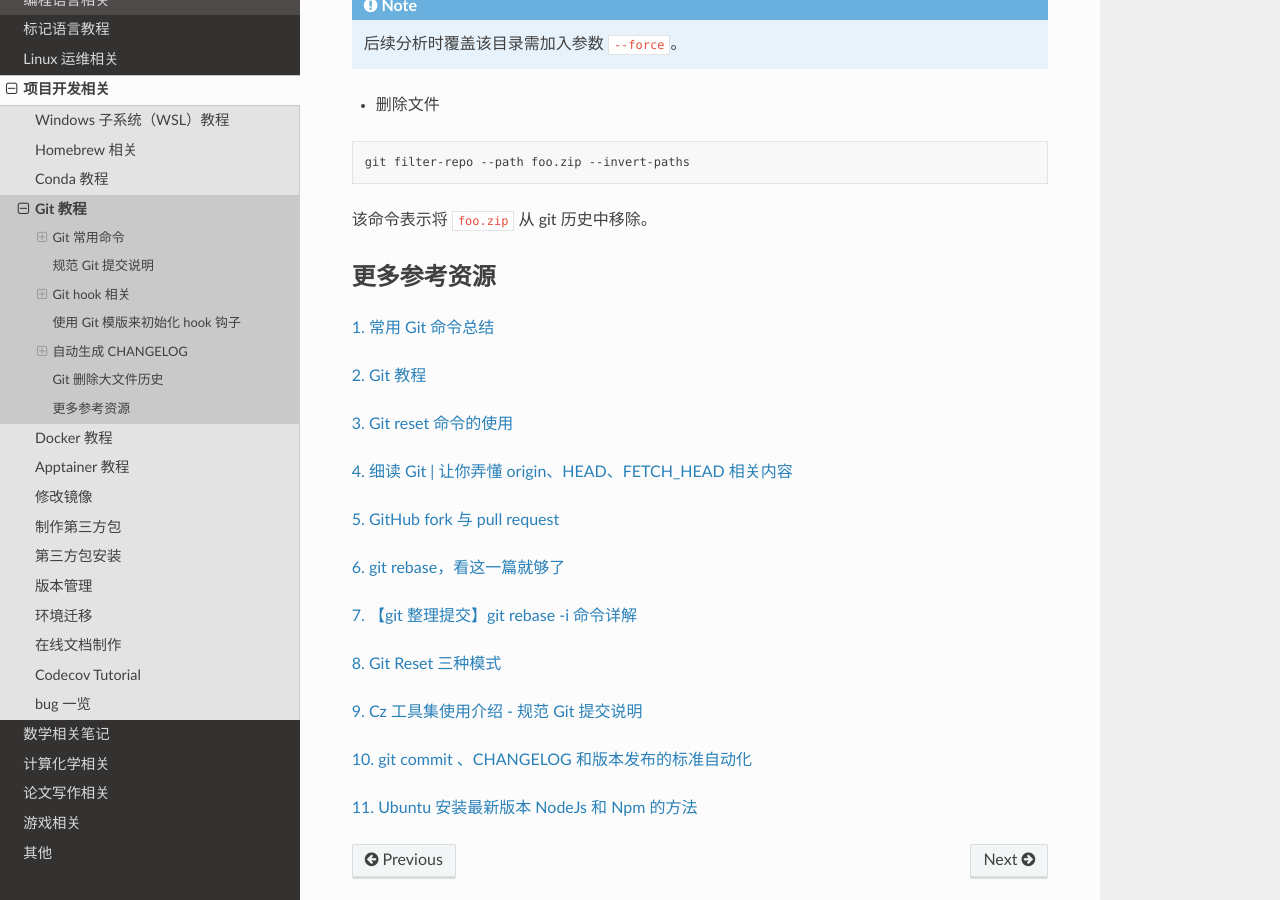
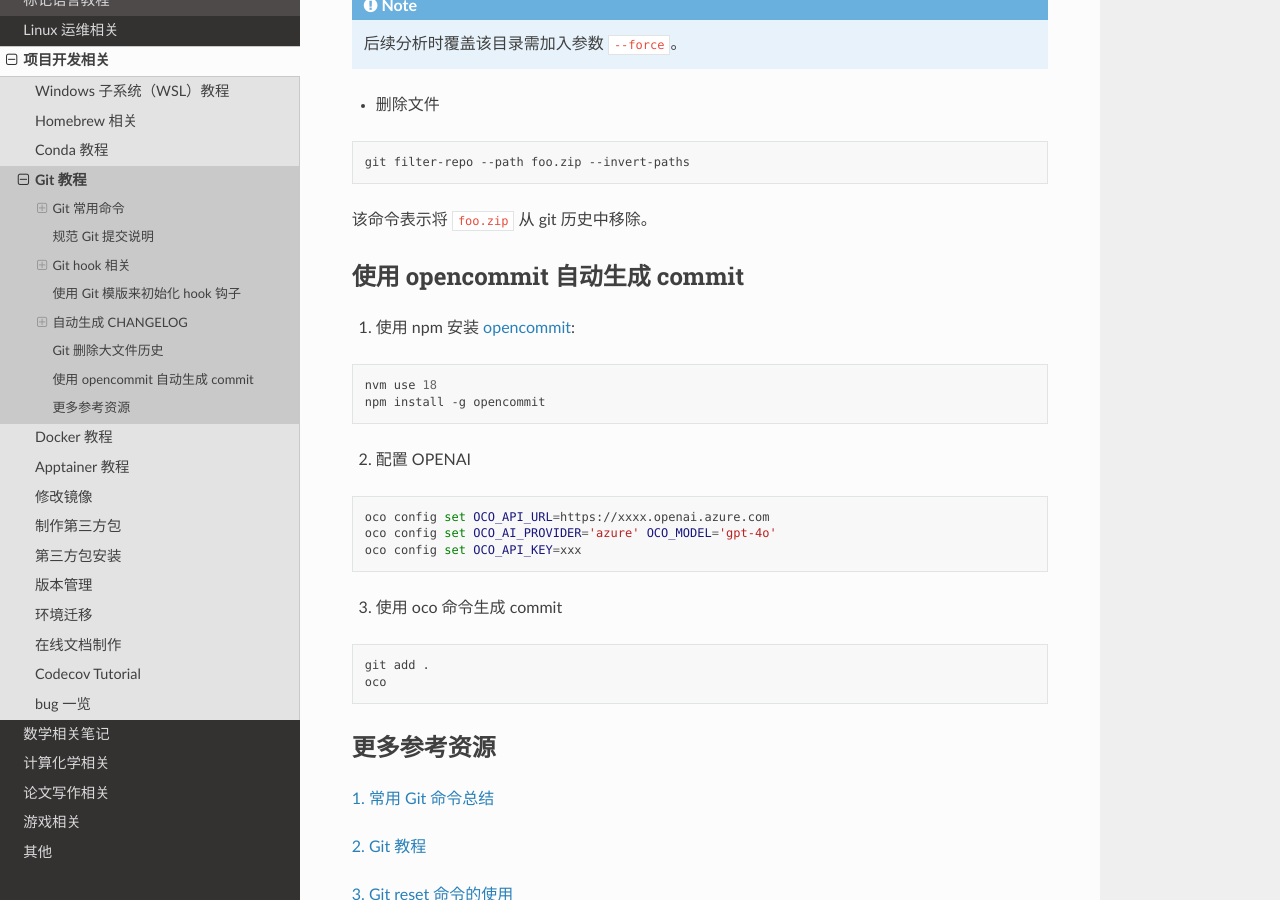
Before and after one commit to Rasic2/CodeNote, a Sphinx documentation site: the page built from docs/source/development/git.md, in a window 1280 px wide and 900 px high, scrolled down 10023 px. Built offline with Sphinx 7.4.7 and the Read the Docs theme 3.1.0, drawn with Linux system fonts in a browser that asks for light colours.

Commit message:
docs(git.md): add instructions for using opencommit to auto-generate commit messages

````diff
--- a/docs/source/development/git.md
+++ b/docs/source/development/git.md
@@ -514,6 +514,30 @@ git filter-repo --path foo.zip --invert-paths
 
 该命令表示将 `foo.zip` 从 git 历史中移除。
 
+## 使用 opencommit 自动生成 commit
+
+1. 使用 npm 安装 [opencommit](https://github.com/di-sukharev/opencommit):
+
+```bash
+nvm use 18
+npm install -g opencommit
+```
+
+2. 配置 OPENAI
+
+```bash
+oco config set OCO_API_URL=https://xxxx.openai.azure.com
+oco config set OCO_AI_PROVIDER='azure' OCO_MODEL='gpt-4o'
+oco config set OCO_API_KEY=xxx
+```
+
+3. 使用 oco 命令生成 commit
+
+```bash
+git add .
+oco
+```
+
 ## 更多参考资源
 
 [1. 常用 Git 命令总结](https://zhuanlan.zhihu.com/p/384819351)
````
